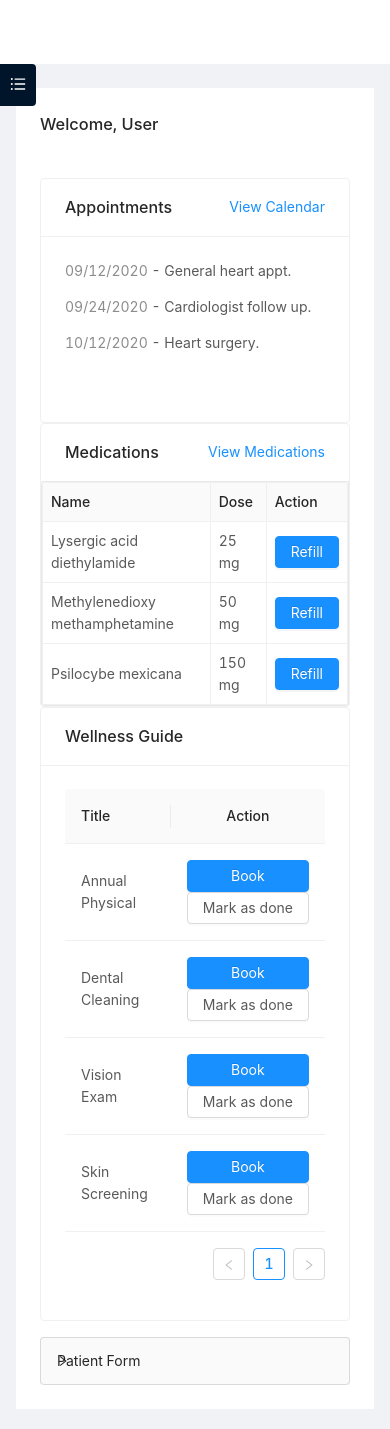
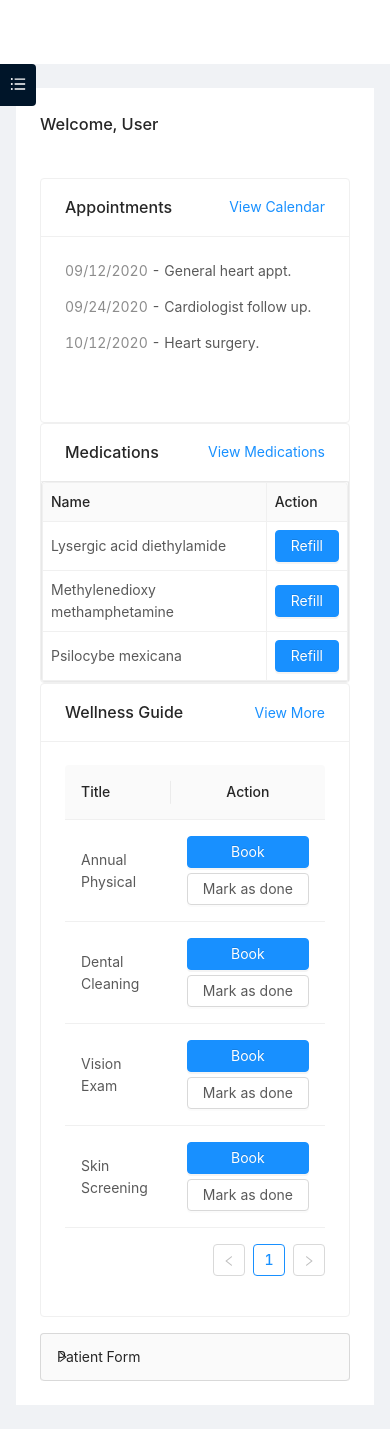
Before and after one commit to mattjaikaran/patient-portal-nextjs, a Next.js app: page /dashboard in a window 390 px wide. Shown: the top 1429 px of the page. Built offline with nearby package versions, Linux system fonts and the light colour scheme.

Commit message:
updated dashboard mobile styles and my profile table styles

```diff
--- a/components/Checkup/style.scss
+++ b/components/Checkup/style.scss
@@ -38,6 +38,7 @@
         }
         .mark-as-done {
           display: block;
+          margin-top: 5px;
         }
       }
     }
--- a/components/Medications/index.js
+++ b/components/Medications/index.js
@@ -1,7 +1,7 @@
 import { useState } from 'react'
 import { Table, Modal, Button } from 'antd'
+import PrescriptionForm from '../PrescriptionForm'
 import './style.scss'
-import PrescriptionForm from '../PrescriptionForm'
 
 const Medications = (props) => {
   const [visible, setVisible] = useState(false)
@@ -46,12 +46,13 @@ const Medications = (props) => {
       title: 'Dose',
       dataIndex: 'dose',
       key: 'dose',
+      responsive: ['md', 'lg']
     },
     {
       title: 'Last Refill',
       dataIndex: 'lastRefill',
       key: 'lastRefill',
-      responsive: ['md']
+      responsive: ['md', 'lg']
     },
     {
       title: 'Action',
--- a/next.config.js
+++ b/next.config.js
@@ -4,7 +4,7 @@ const fs = require('fs')
 const path = require('path')
 const withSass = require('@zeit/next-sass')
 const withLess = require('@zeit/next-less')
-const withCSS = require('@zeit/next-css')
+// const withCSS = require('@zeit/next-css')
 const withPlugins = require('next-compose-plugins')
 
 // Where your antd-custom.less file lives
@@ -19,7 +19,7 @@ const nextConfig = {
 }
 
 const plugins = [
-  withCSS,
+  // withCSS,
   withLess({
     lessLoaderOptions: {
       javascriptEnabled: true,
--- a/pages/dashboard.js
+++ b/pages/dashboard.js
@@ -1,3 +1,4 @@
+import Link from 'next/link'
 import { Row, Col, Card } from 'antd'
 import MainLayout from '../components/layouts/MainLayout'
 import ApptDashboard from '../components/ApptDashboard'
@@ -20,7 +21,12 @@ export default function Dashboard() {
         <Col xs={24}>
           <Card
             title="Wellness Guide"
-            className="checkup">
+            className="checkup"
+            extra={
+              <Link href="/profile">
+                <a>View More</a>
+              </Link>
+            }>
             <Checkup />
           </Card>
         </Col>
```
Also changed, not shown: components/Checkup/index.js (+5 -3 lines).
